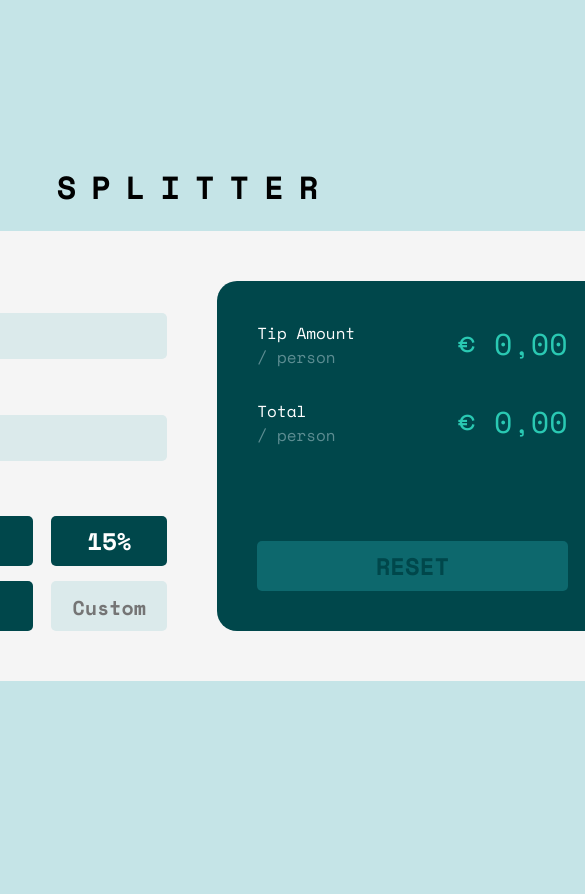
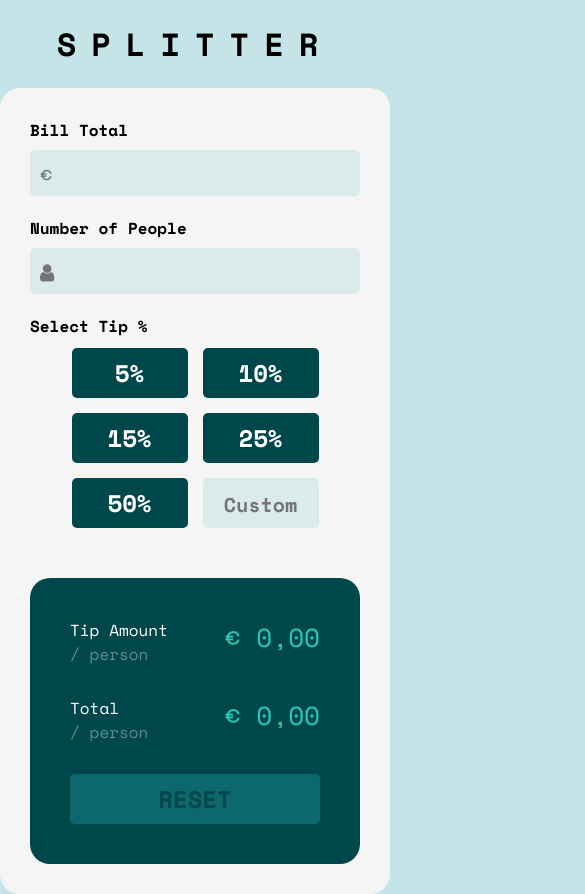
Before and after one commit to EdwinSch/tip-calculator-app, a plain HTML site: page index.html in a window 390 px wide. Shown: the top 894 px of the page, 585 px wide, since content can reach past the window. Before the commit the page ends 844 px from the top, so only its background shows below. Drawn offline with nearby package versions, Linux system fonts and the light colour scheme.

Commit message:
repsonsive design added

```diff
--- a/index.html
+++ b/index.html
@@ -6,7 +6,7 @@
   <meta name="viewport" content="width=device-width, initial-scale=1.0">
   <link rel="icon" type="image/png" sizes="32x32" href="./images/favicon-32x32.png">
 
-  <title>Frontend Mentor | Tip calculator app</title>
+  <title>Tip calculator app</title>
   <link rel="stylesheet" href="style.css">
   <link rel="preconnect" href="https://fonts.googleapis.com">
   <link rel="preconnect" href="https://fonts.gstatic.com" crossorigin>
@@ -41,7 +41,6 @@
           <button class="percentageBtn" data-perc="25">25&percnt;</button>
           <button class="percentageBtn" data-perc="50">50&percnt;</button>
           <input type="number" class="customPercentageInput" placeholder="Custom">
-
         </div>
       </div>
     </section>
--- a/script.js
+++ b/script.js
@@ -58,6 +58,5 @@ resetBtn.addEventListener('click', function () {
 
 })
 
-// TO DO: Responsive CSS
 // TO DO: Error No of people input when empty
 // TO DO: REFACTOR Math sum
--- a/style.css
+++ b/style.css
@@ -21,6 +21,8 @@ h1 {
     text-transform: uppercase;
     letter-spacing: 15px;
     margin-bottom: 20px;
+    width: 100%;
+    text-align: center;
 }
 
 main {
@@ -36,7 +38,6 @@ main {
 /* --- LEFT SIDE --- */
 
 #left {
-    /* border: solid red 1px; */
     width: 50%;
     display: flex;
     flex-direction: column;
@@ -85,7 +86,6 @@ label {
 .percentageBtn {
     width: 116px;
     height: 50px;
-    /* margin-top: 15px; */
     background-color: #00474b;
     color: white;
     font-family: 'Space Mono', monospace;
@@ -184,4 +184,49 @@ label {
 }
 
 
-/* RESPONSIVE STYLING*/
+/* ---- RESPONSIVE STYLING ---- */
+
+@media screen and (max-width: 920px) {
+
+    h1 {
+        margin-top: 20px;
+    }
+
+    main {
+        width: 100vw;
+        height: auto;
+        padding: 30px;
+        flex-direction: column;
+        /* gap: 50px; */
+    }
+
+    #left {
+        width: 100%;
+        gap: 20px;
+    }
+
+    #buttons {
+        margin-top: 10px;
+        justify-content: center;
+    }
+
+    #right {
+        width: 100%;
+    }
+
+    .tipAmount,
+    .totalAmount {
+        font-size: 26px;
+    }
+}
+
+@media screen and (max-width: 300px) {
+    #right {
+        padding: 20px;
+    }
+
+    .tipAmount,
+    .totalAmount {
+        font-size: 20px;
+    }
+}
```
